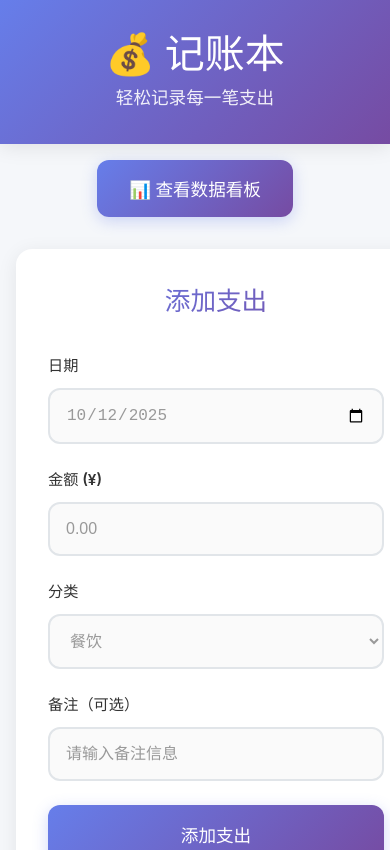
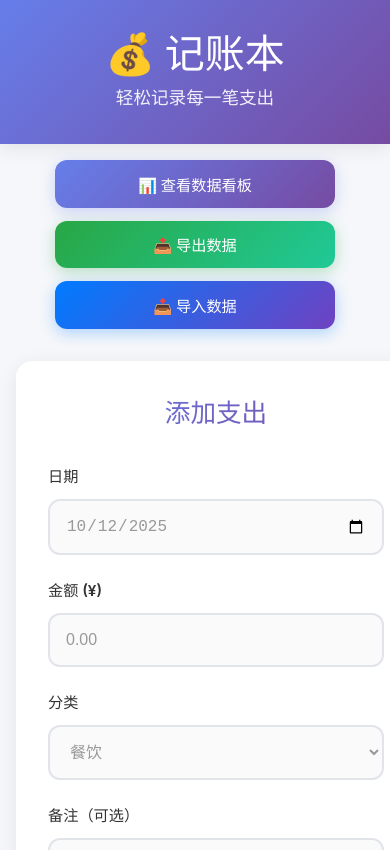
Before and after one commit to lst555ProMax/bookkeeping, a React (Vite) app: page / in a window 390 px wide. Shown: the top 850 px of the page. Built offline with nearby package versions, Linux system fonts and the light colour scheme.

Commit message:
feat: 新增导出功能

```diff
--- a/src/pages/Home/Home.scss
+++ b/src/pages/Home/Home.scss
@@ -57,6 +57,8 @@ body {
   &__quick-actions {
     display: flex;
     justify-content: center;
+    gap: 1rem;
+    flex-wrap: wrap;
 
     .quick-action-btn {
       background: linear-gradient(135deg, #667eea 0%, #764ba2 100%);
@@ -69,14 +71,39 @@ body {
       cursor: pointer;
       transition: all 0.3s ease;
       box-shadow: 0 4px 15px rgba(102, 126, 234, 0.3);
+      min-width: 140px;
 
-      &:hover {
+      &:hover:not(:disabled) {
         transform: translateY(-2px);
         box-shadow: 0 6px 20px rgba(102, 126, 234, 0.4);
       }
 
-      &:active {
+      &:active:not(:disabled) {
         transform: translateY(0);
+      }
+
+      &:disabled {
+        opacity: 0.6;
+        cursor: not-allowed;
+        transform: none;
+      }
+
+      &--export {
+        background: linear-gradient(135deg, #28a745 0%, #20c997 100%);
+        box-shadow: 0 4px 15px rgba(40, 167, 69, 0.3);
+
+        &:hover:not(:disabled) {
+          box-shadow: 0 6px 20px rgba(40, 167, 69, 0.4);
+        }
+      }
+
+      &--import {
+        background: linear-gradient(135deg, #007bff 0%, #6f42c1 100%);
+        box-shadow: 0 4px 15px rgba(0, 123, 255, 0.3);
+
+        &:hover:not(:disabled) {
+          box-shadow: 0 6px 20px rgba(0, 123, 255, 0.4);
+        }
       }
     }
   }
@@ -148,3 +175,35 @@ body {
     }
   }
 }
+
+/* 响应式设计 */
+@media (max-width: 768px) {
+  .home {
+    &__quick-actions {
+      gap: 0.8rem;
+
+      .quick-action-btn {
+        padding: 0.8rem 1.5rem;
+        font-size: 1rem;
+        min-width: 120px;
+      }
+    }
+  }
+}
+
+@media (max-width: 480px) {
+  .home {
+    &__quick-actions {
+      flex-direction: column;
+      align-items: center;
+      gap: 0.8rem;
+
+      .quick-action-btn {
+        width: 100%;
+        max-width: 280px;
+        padding: 0.8rem 1rem;
+        font-size: 0.95rem;
+      }
+    }
+  }
+}
--- a/src/pages/Home/Home.tsx
+++ b/src/pages/Home/Home.tsx
@@ -1,16 +1,22 @@
-import React, { useState, useEffect } from 'react';
+import React, { useState, useEffect, useRef } from 'react';
 import { ExpenseForm, ExpenseList } from '@/components';
 import { ExpenseRecord } from '@/types';
-import { loadExpenses, addExpense, deleteExpense } from '@/utils';
+import { loadExpenses, addExpense, deleteExpense, exportExpenses, importExpenses, validateImportFile } from '@/utils';
 import './Home.scss';
 
 const Home: React.FC = () => {
   const [expenses, setExpenses] = useState<ExpenseRecord[]>([]);
+  const [isImporting, setIsImporting] = useState(false);
+  const fileInputRef = useRef<HTMLInputElement>(null);
 
   // 加载存储的支出记录
-  useEffect(() => {
+  const loadData = () => {
     const savedExpenses = loadExpenses();
     setExpenses(savedExpenses);
+  };
+
+  useEffect(() => {
+    loadData();
   }, []);
 
   // 添加新支出
@@ -32,6 +38,53 @@ const Home: React.FC = () => {
     window.location.hash = '#/records';
   };
 
+  // 处理导出
+  const handleExport = () => {
+    try {
+      exportExpenses();
+      alert('数据导出成功！');
+    } catch (error) {
+      alert('导出失败：' + (error instanceof Error ? error.message : '未知错误'));
+    }
+  };
+
+  // 处理导入
+  const handleImport = async (file: File) => {
+    setIsImporting(true);
+    try {
+      const result = await importExpenses(file);
+      loadData(); // 重新加载数据
+      alert(`导入完成！新增 ${result.imported} 条记录，跳过 ${result.skipped} 条记录`);
+    } catch (error) {
+      alert('导入失败：' + (error instanceof Error ? error.message : '未知错误'));
+    } finally {
+      setIsImporting(false);
+      // 清空文件输入
+      if (fileInputRef.current) {
+        fileInputRef.current.value = '';
+      }
+    }
+  };
+
+  // 处理文件选择
+  const handleFileSelect = (event: React.ChangeEvent<HTMLInputElement>) => {
+    const file = event.target.files?.[0];
+    if (!file) return;
+
+    const validationError = validateImportFile(file);
+    if (validationError) {
+      alert(validationError);
+      return;
+    }
+
+    handleImport(file);
+  };
+
+  // 触发文件选择
+  const triggerFileSelect = () => {
+    fileInputRef.current?.click();
+  };
+
   return (
     <div className="home">
       <header className="home__header">
@@ -46,7 +99,26 @@ const Home: React.FC = () => {
             <button className="quick-action-btn" onClick={goToDashboard}>
               📊 查看数据看板
             </button>
+            <button className="quick-action-btn quick-action-btn--export" onClick={handleExport}>
+              📤 导出数据
+            </button>
+            <button
+              className="quick-action-btn quick-action-btn--import"
+              onClick={triggerFileSelect}
+              disabled={isImporting}
+            >
+              {isImporting ? '📥 导入中...' : '📥 导入数据'}
+            </button>
           </div>
+
+          {/* 隐藏的文件输入 */}
+          <input
+            ref={fileInputRef}
+            type="file"
+            accept=".json,application/json"
+            onChange={handleFileSelect}
+            style={{ display: 'none' }}
+          />
           <div className="home__section-group">
           {/* 添加支出表单 */}
           <div className="home__form-section">
--- a/src/pages/Records/Records.tsx
+++ b/src/pages/Records/Records.tsx
@@ -12,9 +12,13 @@ const Records: React.FC = () => {
   });
 
   // 加载存储的支出记录
-  useEffect(() => {
+  const loadData = () => {
     const savedExpenses = loadExpenses();
     setExpenses(savedExpenses);
+  };
+
+  useEffect(() => {
+    loadData();
   }, []);
 
   // 根据选中月份过滤支出记录
--- /dev/null
+++ b/src/utils/dataManager.ts
@@ -0,0 +1,158 @@
+import { ExpenseRecord } from '@/types';
+import { loadExpenses, addExpense } from './storage';
+
+/**
+ * 导出数据接口
+ */
+export interface ExportData {
+  version: string;
+  exportDate: string;
+  expenses: ExpenseRecord[];
+  totalRecords: number;
+}
+
+/**
+ * 导出所有支出记录到JSON文件
+ */
+export const exportExpenses = (): void => {
+  try {
+    const expenses = loadExpenses();
+
+    const exportData: ExportData = {
+      version: '1.0.0',
+      exportDate: new Date().toISOString(),
+      expenses,
+      totalRecords: expenses.length
+    };
+
+    // 创建JSON字符串
+    const dataStr = JSON.stringify(exportData, null, 2);
+
+    // 创建Blob对象
+    const blob = new Blob([dataStr], { type: 'application/json' });
+
+    // 创建下载链接
+    const url = URL.createObjectURL(blob);
+    const link = document.createElement('a');
+    link.href = url;
+
+    // 生成文件名
+    const now = new Date();
+    const dateStr = now.toISOString().split('T')[0];
+    link.download = `bookkeeping-export-${dateStr}.json`;
+
+    // 触发下载
+    document.body.appendChild(link);
+    link.click();
+    document.body.removeChild(link);
+
+    // 清理URL对象
+    URL.revokeObjectURL(url);
+
+    console.log(`成功导出 ${expenses.length} 条记录`);
+  } catch (error) {
+    console.error('导出失败:', error);
+    throw new Error('导出数据失败，请重试');
+  }
+};
+
+/**
+ * 从JSON文件导入支出记录
+ */
+export const importExpenses = (file: File): Promise<{
+  imported: number;
+  skipped: number;
+  total: number;
+}> => {
+  return new Promise((resolve, reject) => {
+    try {
+      const reader = new FileReader();
+
+      reader.onload = (event) => {
+        try {
+          const content = event.target?.result as string;
+          const importData: ExportData = JSON.parse(content);
+
+          // 验证数据格式
+          if (!importData.expenses || !Array.isArray(importData.expenses)) {
+            throw new Error('无效的数据格式：缺少expenses数组');
+          }
+
+          // 获取现有记录
+          const existingExpenses = loadExpenses();
+          const existingIds = new Set(existingExpenses.map(expense => expense.id));
+
+          let imported = 0;
+          let skipped = 0;
+
+          // 导入新记录
+          importData.expenses.forEach(expense => {
+            // 验证必要字段
+            if (!expense.id || !expense.amount || !expense.category || !expense.date) {
+              skipped++;
+              return;
+            }
+
+            // 跳过已存在的记录
+            if (existingIds.has(expense.id)) {
+              skipped++;
+              return;
+            }
+
+            // 添加新记录
+            addExpense(expense);
+            imported++;
+          });
+
+          resolve({
+            imported,
+            skipped,
+            total: importData.expenses.length
+          });
+
+          console.log(`导入完成: ${imported} 条新记录, ${skipped} 条跳过`);
+        } catch (parseError) {
+          console.error('解析文件失败:', parseError);
+          reject(new Error('文件格式错误，请确保是有效的JSON文件'));
+        }
+      };
+
+      reader.onerror = () => {
+        reject(new Error('读取文件失败'));
+      };
+
+      reader.readAsText(file);
+    } catch (error) {
+      console.error('导入失败:', error);
+      reject(new Error('导入数据失败，请重试'));
+    }
+  });
+};
+
+/**
+ * 验证导入文件格式
+ */
+export const validateImportFile = (file: File): string | null => {
+  // 检查文件类型
+  if (file.type !== 'application/json' && !file.name.endsWith('.json')) {
+    return '请选择JSON格式的文件';
+  }
+
+  // 检查文件大小 (限制10MB)
+  const maxSize = 10 * 1024 * 1024;
+  if (file.size > maxSize) {
+    return '文件大小不能超过10MB';
+  }
+
+  return null;
+};
+
+/**
+ * 清空所有数据（谨慎使用）
+ */
+export const clearAllExpenses = (): number => {
+  const expenses = loadExpenses();
+  const count = expenses.length;
+  localStorage.removeItem('bookkeeping-expenses');
+  return count;
+};
--- a/src/utils/index.ts
+++ b/src/utils/index.ts
@@ -1,3 +1,4 @@
 // 导出所有工具函数
 export * from './storage';
 export * from './helpers';
+export * from './dataManager';
```
